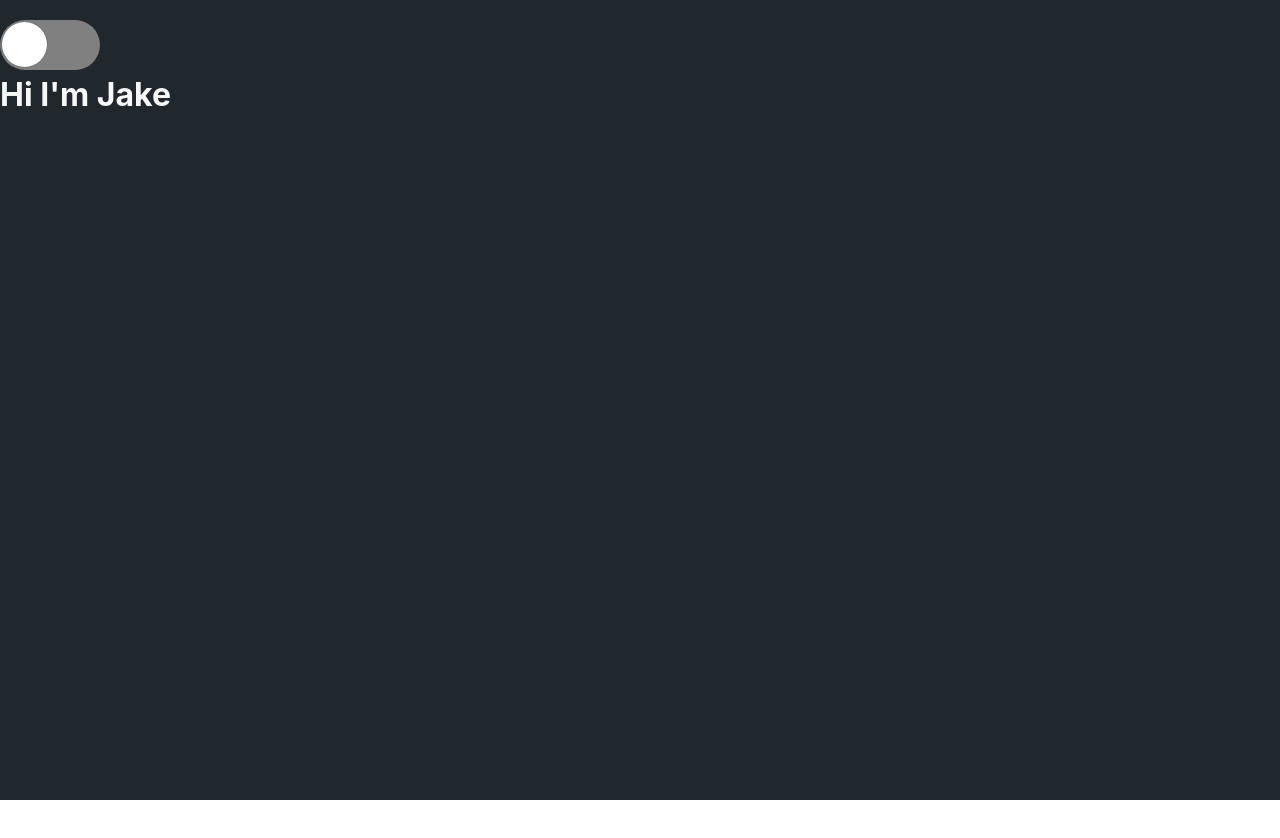
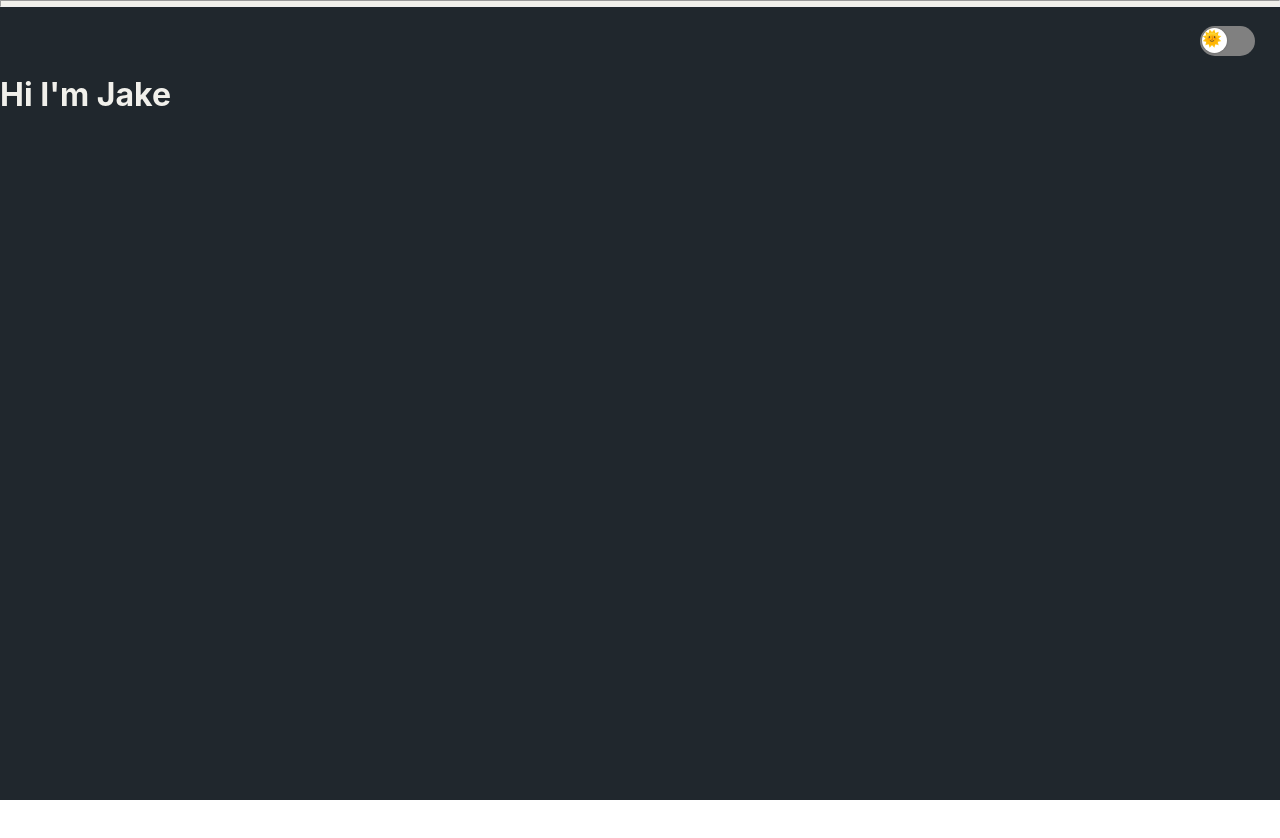
Before and after one commit to jakemeout/jakehyde.com, a Next.js app: page / in a window 1280 px wide. Shown: the top 838 px of the page. Built offline with nearby package versions, Linux system fonts and the light colour scheme.

Commit message:
kyle helped me :)

```diff
--- a/src/components/Navbar.tsx
+++ b/src/components/Navbar.tsx
@@ -7,7 +7,10 @@ const Navbar: React.FC = () => {
   const { theme } = useTheme();
   return (
     <NavContainer theme={theme}>
-      <Switch />
+      <TopLine theme={theme} />
+      <LinkContainer>
+        <Switch />
+      </LinkContainer>
     </NavContainer>
   );
 };
@@ -18,8 +21,22 @@ const NavContainer = styled.div(
     height: 75px;
     width: 100%;
     display: flex;
+    flex-direction: column;
+    justify-content: center;
+  `
+);
+const LinkContainer = styled.div`
+  display: flex;
+  flex-direction: row;
+  justify-content: end;
+  padding: 0px 25px 0px 25px;
+`;
 
-  `
+const TopLine = styled.hr(
+  ({ theme }) => `
+   background-color: ${theme.hr.primary};
+   height: 7px;
+`
 );
 
 export default Navbar;
--- a/src/components/Switch.tsx
+++ b/src/components/Switch.tsx
@@ -1,6 +1,6 @@
 import React, { MouseEvent } from "react";
 import styled from "styled-components";
-import { useTheme, Theme } from "../../styles/ThemeProvider/ThemeProvider";
+import { useTheme } from "../../styles/ThemeProvider/ThemeProvider";
 
 type ClickProps = {
   onClick: () => void;
@@ -8,20 +8,33 @@ type ClickProps = {
 
 const Switch: React.FC = () => {
   const { theme, toggleTheme } = useTheme();
-
+  console.log(theme);
   return (
-    <div>
+    <SwitchContainer>
       <CheckBox
         className="react-switch-checkbox"
         id={`react-switch-new`}
         type="checkbox"
       />
-      <SwitchLabel className="react-switch-label" htmlFor={`react-switch-new`}>
-        <SwitchButton className={`react-switch-button`} onClick={toggleTheme} />
+      <SwitchLabel
+        onClick={toggleTheme}
+        className="react-switch-label"
+        htmlFor={`react-switch-new`}
+      >
+        <SwitchButton className={`react-switch-button`}>
+          <span>{theme.toggleMode.emoji}</span>
+        </SwitchButton>
       </SwitchLabel>
-    </div>
+    </SwitchContainer>
   );
 };
+
+const SwitchContainer = styled.div`
+  display: flex;
+  flex-direction: column;
+  justify-content: center;
+  justify-self: flex-end;
+`;
 
 const CheckBox = styled.input`
   height: 0;
@@ -33,27 +46,27 @@ const CheckBox = styled.input`
   }
 `;
 
-const SwitchLabel = styled.label`
+const SwitchLabel = styled.label<ClickProps>`
   display: flex;
   align-items: center;
   justify-content: space-between;
   cursor: pointer;
-  width: 100px;
-  height: 50px;
+  width: 55px;
+  height: 30px;
   background: grey;
   border-radius: 100px;
   position: relative;
   transition: background-color 0.2s;
 `;
 
-const SwitchButton = styled.span<ClickProps>`
+const SwitchButton = styled.span`
   content: "";
   position: absolute;
   top: 2px;
   left: 2px;
-  width: 45px;
-  height: 45px;
-  border-radius: 45px;
+  width: 25px;
+  height: 25px;
+  border-radius: 25px;
   transition: 0.2s;
   background: #fff;
   box-shadow: 0 0 2px 0 rgba(10, 10, 10, 0.29);
--- a/styles/ThemeProvider/ThemeProvider.tsx
+++ b/styles/ThemeProvider/ThemeProvider.tsx
@@ -2,18 +2,19 @@ import { createContext, useState, useContext } from "react";
 import { DefaultTheme } from "styled-components";
 import themes from "../theme";
 
-export enum Theme {
-  Dark = "darkTheme",
-  Light = "lightTheme",
+interface MainDefaultTheme extends DefaultTheme {
+  toggleMode: {
+    emoji: string;
+  };
 }
 
 export type ThemeContextType = {
-  theme: DefaultTheme;
+  theme: MainDefaultTheme;
   toggleTheme: () => void;
 };
 
 export const ThemeContext = createContext<ThemeContextType>({
-  theme: Theme.Dark,
+  theme: themes.darkTheme,
   toggleTheme: () => null,
 });
 
@@ -24,16 +25,18 @@ type ThemeProviderProps = {
 export const ThemeProvider: React.FunctionComponent<ThemeProviderProps> = ({
   children,
 }) => {
-  const [currTheme, setCurrTheme] = useState<Theme>(Theme.Dark);
+  const [currTheme, setCurrTheme] = useState<MainDefaultTheme>(
+    themes.darkTheme
+  );
 
   const toggleTheme = () => {
-    currTheme === Theme.Dark
-      ? setCurrTheme(Theme.Light)
-      : setCurrTheme(Theme.Dark);
+    currTheme === themes.darkTheme
+      ? setCurrTheme(themes.lightTheme)
+      : setCurrTheme(themes.darkTheme);
   };
 
   return (
-    <ThemeContext.Provider value={{ theme: themes[currTheme], toggleTheme }}>
+    <ThemeContext.Provider value={{ theme: currTheme, toggleTheme }}>
       {children}
     </ThemeContext.Provider>
   );
--- a/styles/theme.ts
+++ b/styles/theme.ts
@@ -1,15 +1,27 @@
 const dark = {
+  toggleMode: {
+    emoji: "\u{1F31E}"
+  },
   bg: {
     primary: "#20272d",
   },
+  hr: {
+    primary: "#f1f0eb",
+  },
   text: {
-    primary: "#f6f7f7",
+    primary: "#f1f0eb",
   },
 };
 
 const light = {
+  toggleMode: {
+    emoji: "\u{1F31A}"
+  },
   bg: {
-    primary: "#ffffff",
+    primary: "#f1f0eb",
+  },
+  hr: {
+    primary: "#20272d",
   },
   text: {
     primary: "#20272d",
```
